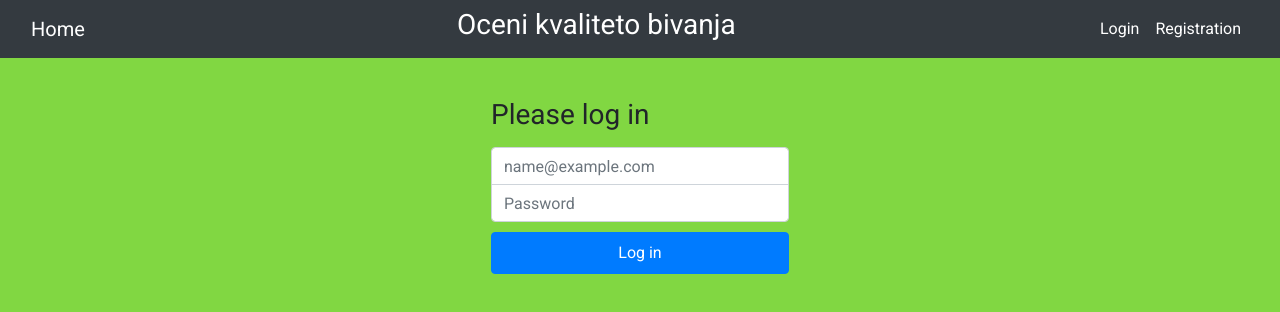
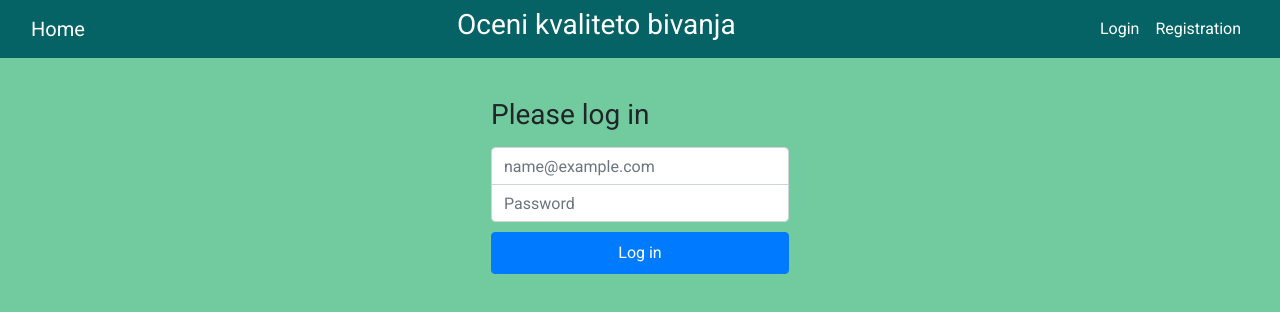
Before and after one commit to jknific123/OpenStreetMap, an Angular app in the folder frontend/: page /login in a window 1280 px wide. Shown: the top 312 px of the page. Built offline with nearby package versions, Linux system fonts and the light colour scheme; no server answers.

Commit message:
Renaming of navbar component and background color changes

```diff
--- a/frontend/src/app/app.component.html
+++ b/frontend/src/app/app.component.html
@@ -1,4 +1,4 @@
 
 
-<app-new-navbar></app-new-navbar>
+<app-navbar></app-navbar>
 <router-outlet></router-outlet>
--- a/frontend/src/app/app.module.ts
+++ b/frontend/src/app/app.module.ts
@@ -13,7 +13,7 @@ import { RegistrationPageComponent } from './components/registration-page/regist
 import { HomePageComponent } from './components/home-page/home-page.component';
 import { ProfilePageComponent } from './components/profile-page/profile-page.component';
 import {httpInterceptorProviders} from "./helpers/http.interceptor";
-import { NewNavbarComponent } from './components/new-navbar/new-navbar.component';
+import { NavbarComponent } from './components/navbar/navbar.component';
 
 @NgModule({
   declarations: [
@@ -24,7 +24,7 @@ import { NewNavbarComponent } from './components/new-navbar/new-navbar.component
     RegistrationPageComponent,
     HomePageComponent,
     ProfilePageComponent,
-    NewNavbarComponent,
+    NavbarComponent,
   ],
   imports: [
     BrowserModule,
--- /dev/null
+++ b/frontend/src/app/components/navbar/navbar.component.css
@@ -0,0 +1,3 @@
+.bg-green {
+ background: #056365;
+}
--- a/frontend/src/app/components/new-navbar/new-navbar.component.html
+++ b/frontend/src/app/components/navbar/navbar.component.html
@@ -1,4 +1,4 @@
-<nav class="navbar navbar-expand-md navbar-dark bg-dark mb-4">
+<nav class="navbar navbar-expand-md navbar-dark bg-green mb-4">
   <div class="container-fluid">
     <a class="navbar-brand" href="#">Home</a>
 
--- a/frontend/src/styles.css
+++ b/frontend/src/styles.css
@@ -15,7 +15,8 @@ html, body {
 body {
   font-family: 'Roboto', sans-serif;
   /*background: #fafafa;*/
-  background: #81d742;
+  /*background: #81d742;*/
+  background: #71cb9f;
   /*background: #00a2e8;*/
 }
 
```
Also changed, not shown: frontend/src/app/components/navbar/navbar.component.ts (renamed from frontend/src/app/components/new-navbar/new-navbar.component.ts, +4 -4 lines), frontend/src/app/components/new-navbar/new-navbar.component.css (deleted).
